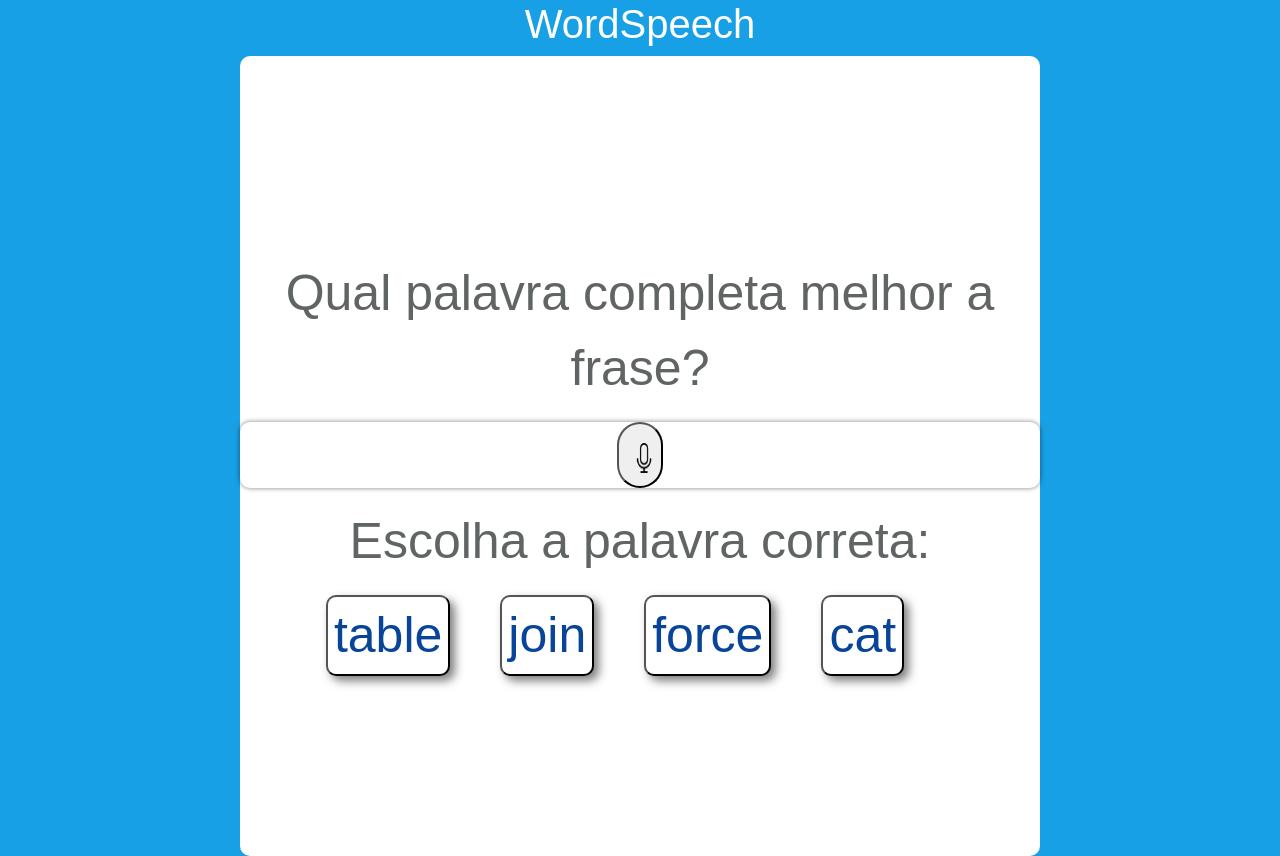
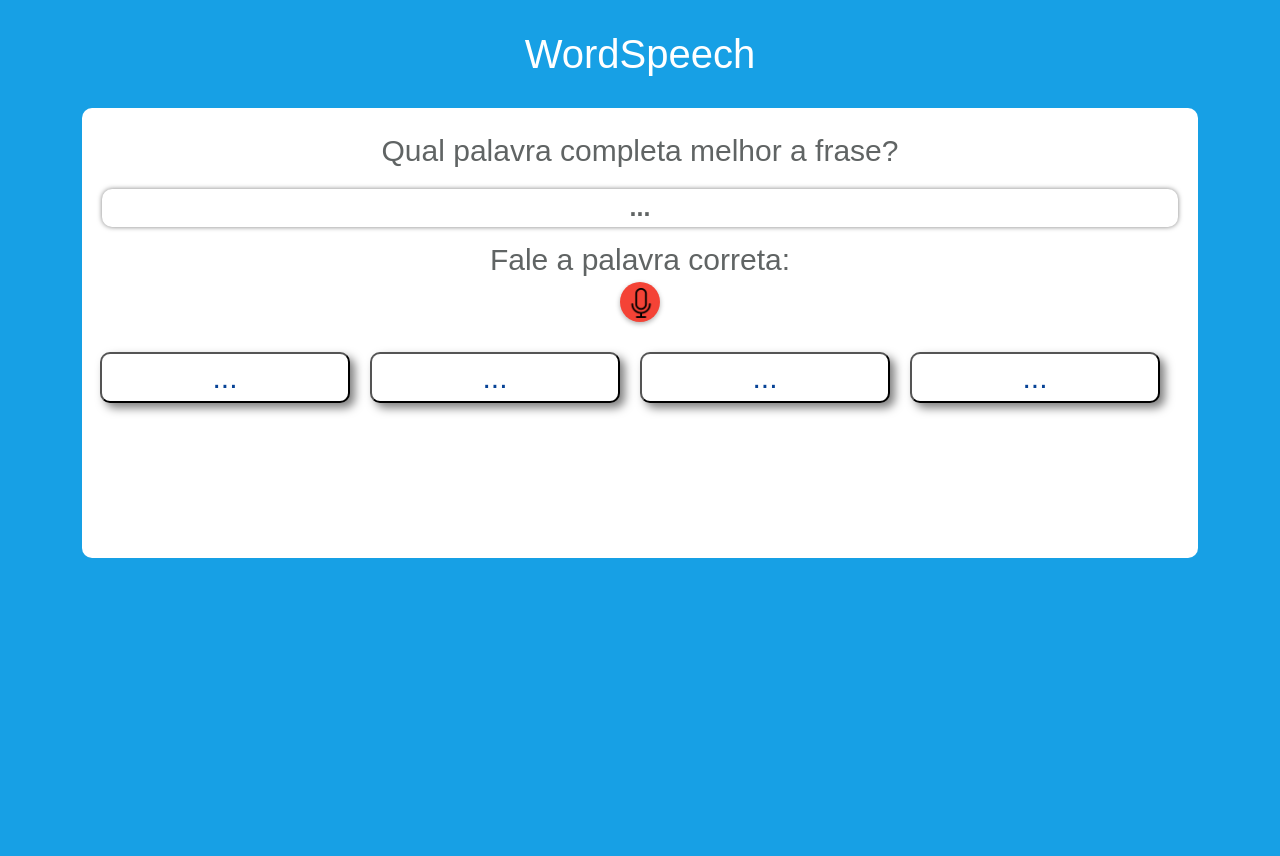
Before and after one commit to rodrigomuntini/wordspeech-client, a Vue app: page / in a window 1280 px wide. After the commit the page ends 800 px from the top, so only its background shows below. Built offline with nearby package versions, Linux system fonts and the light colour scheme; no server answers.

Commit message:
Show messages

```diff
--- a/src/App.vue
+++ b/src/App.vue
@@ -46,12 +46,17 @@ body{
 }
 
 .box{
-    width: 800px;
-    height: 800px;
+    width: 1200px;
+    height: 450px;
     background-color: #fff;
     border-radius: 10px
 
 
 }
 
+h1 {
+    margin-top: 30px;
+    margin-bottom: 30px;
+}
+
 </style>
--- a/src/components/LifeCycle.vue
+++ b/src/components/LifeCycle.vue
@@ -2,16 +2,31 @@
     <div class="write">
         <p class="question">Qual palavra completa melhor a frase?</p>
         <div class="error-message" v-if="show_error">
-            <p>Erro: {{ error_message }}</p>
+            <p>{{ error_message }}</p>
         </div>
-        <p class="phrase">{{ sentence.phrase }}
-            <button type="button" class="microphone-button" v-on:click="toggleRecording">
-                <img src="../assets/Img/mic.png" style="width:30px;height:30px; padding-left: 25%;">
+        <p class="phrase">{{ sentence.phrase }}</p>
+
+        <p class="question">Fale a palavra correta:
+        <div class="microphone-box">
+            <button type="button" v-bind:class="{ 'recording': isRecording }" class="microphone-button"
+                v-on:click="toggleRecording">
+                <img src="../assets/Img/mic.png" style="width: 30px; margin-top: -10px;">
             </button>
+        </div>
         </p>
-        <p class="question">Escolha a palavra correta:</p>
         <button class="item" v-for="item in items"
-            v-bind:class="{ 'bg-green': is_correct && item === sentence.correct_word, 'bg-red': is_incorrect && item === current_text }">{{ item }}</button>
+            v-bind:class="{ 'bg-green': is_correct && item === sentence.correct_word, 'bg-red': is_incorrect && item === current_text }">{{
+                item }}</button>
+
+        <div class="success-message" v-if="is_correct">
+            <div class="message-text">Correto!</div>
+            <div class="progress-bar"></div>
+        </div>
+
+        <div class="wrong-message" v-if="is_incorrect">
+            <div class="message-text">Incorreto!</div>
+            <div class="wrong-progress-bar"></div>
+        </div>
     </div>
 </template>
 
@@ -25,13 +40,14 @@ export default {
     name: 'LifeCycle',
     data() {
         return {
-            items: ['table', 'join', 'force', 'cat'],
-            sentence: [],
+            items: ['...', '...', '...', '...'],
+            sentence: { 'phrase': "..." },
             show_error: false,
             error_message: "Error",
             is_correct: false,
             is_incorrect: false,
-            current_text: ""
+            current_text: "",
+            isRecording: false
         }
     },
     mounted() {
@@ -75,6 +91,9 @@ export default {
                     });
                     this.recorder.startRecording();
                     this.isRecording = true;
+
+                    this.show_error = false
+                    this.error_message = "Error"
 
                     this.stopRecordingAfterDelay(5000);
                 });
@@ -127,11 +146,10 @@ export default {
                     this.is_correct = false;
                     this.is_incorrect = true;
                     this.current_text = text;
-                    console.log(false)
                 }
             } else {
                 this.show_error = true
-                this.error_message = "Palavra não identificada"
+                this.error_message = "Erro: Palavra não identificada"
             }
         }
     },
@@ -142,29 +160,33 @@ export default {
 
 <style>
 .write {
-    padding-top: 200px;
+    padding-top: 20px;
     color: rgb(96, 100, 100);
     font-size: 40px;
 }
 
 .question {
-    font-size: 50px;
+    font-size: 30px;
 }
 
 .phrase {
+    font-size: 25px;
     border-radius: 10px;
     box-shadow: 0px 0px 5px rgba(0, 0, 0, 0.5);
+    margin: 10px 20px;
+    font-weight: bold;
 }
 
 .item {
     flex-direction: row;
     display: inline-block;
-    margin-right: 50px;
-    font-size: 50px;
+    margin-right: 20px;
+    font-size: 30px;
     color: rgb(8, 68, 151);
     border-radius: 10px;
     box-shadow: 5px 5px 10px rgba(0, 0, 0, 0.5);
     background-color: #fff;
+    width: 250px;
 }
 
 .microphone-button {
@@ -181,7 +203,9 @@ button {
     color: #ff0000;
     padding: 10px;
     border-radius: 5px;
-    font-size: 30px;
+    font-size: 20px;
+    margin-bottom: 20px;
+    height: 50px;
 }
 
 .bg-green {
@@ -193,4 +217,103 @@ button {
     background-color: red;
     color: white;
 }
+
+.microphone-button {
+    width: 40px;
+    height: 40px;
+    border-radius: 50%;
+    background-color: #f44336;
+    color: #fff;
+    border: none;
+    outline: none;
+    cursor: pointer;
+    font-size: 30px;
+    justify-content: center;
+    align-items: center;
+    box-shadow: 0px 2px 5px rgba(0, 0, 0, 0.3);
+}
+
+.recording {
+    background-color: rgb(85, 223, 85) !important;
+}
+
+.microphone-button:hover {
+    background-color: #e53935;
+}
+
+.microphone-box {
+    width: 100%;
+    margin: auto;
+}
+
+.success-message {
+    display: flex;
+    flex-direction: column;
+    align-items: center;
+    justify-content: center;
+    height: 100px;
+    width: 100%;
+    background-color: #a1f0c2;
+    color: #000000;
+    border-radius: 10px;
+    position: relative;
+    margin-top: 55px;
+}
+
+.message-text {
+    font-size: 24px;
+    font-weight: bold;
+}
+
+.progress-bar {
+    position: absolute;
+    bottom: 0;
+    height: 5px;
+    width: 100%;
+    background-color: #07ce00;
+    animation: progress-bar 3s linear;
+}
+
+.wrong-message {
+    display: flex;
+    flex-direction: column;
+    align-items: center;
+    justify-content: center;
+    height: 100px;
+    width: 100%;
+    background-color: #f0a1a1;
+    color: #000000;
+    border-radius: 10px;
+    position: relative;
+    margin-top: 55px;
+}
+
+.wrong-progress-bar {
+    position: absolute;
+    bottom: 0;
+    height: 5px;
+    width: 100%;
+    background-color: #ce0000;
+    animation: progress-bar 3s linear;
+}
+
+@keyframes progress-bar {
+    0% {
+        width: 0;
+    }
+
+    100% {
+        width: 100%;
+    }
+}
+
+@keyframes wrong-progress-bar {
+    0% {
+        width: 0;
+    }
+
+    100% {
+        width: 100%;
+    }
+}
 </style>
```
